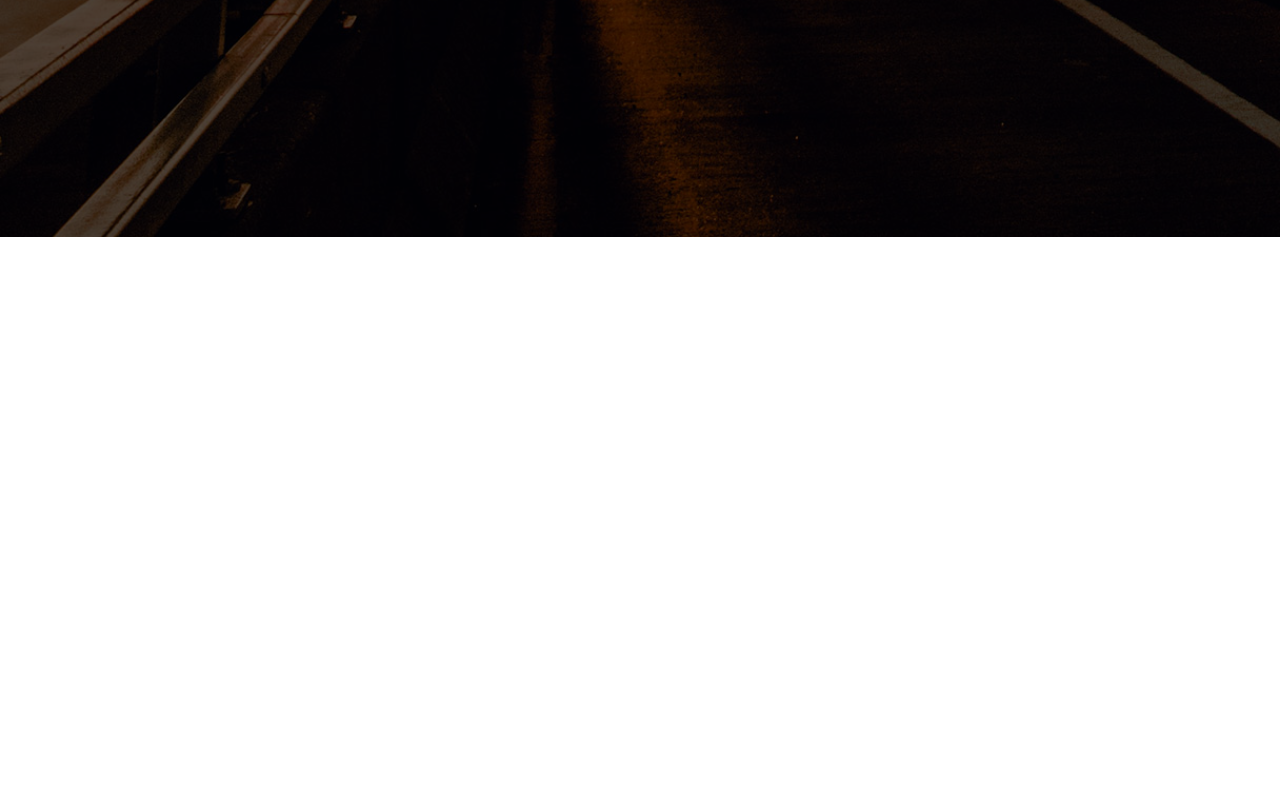
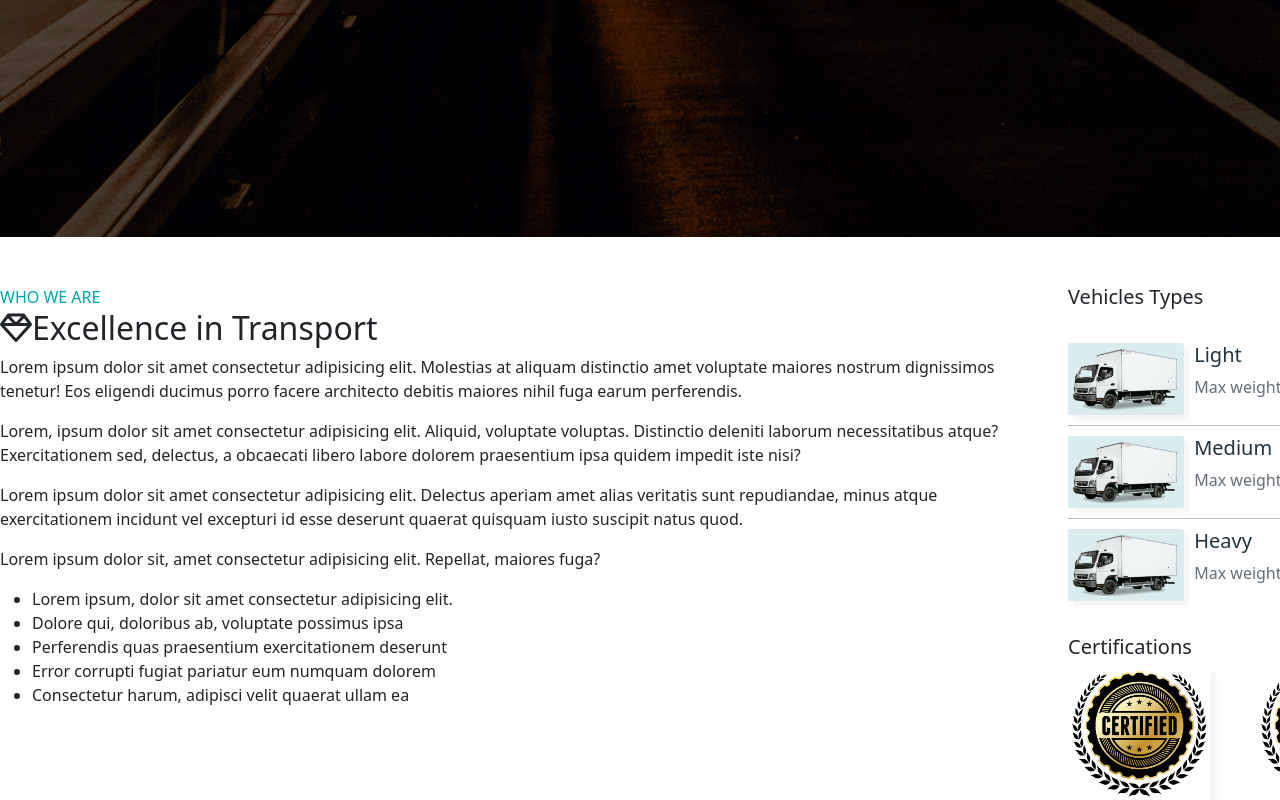
Before and after one commit to Gaki13/proj-html-vuejs, a Vue app: page / in a window 1280 px wide. Shown: the part 933-1733 px from the top of the page. Before the commit the page ends 1170 px from the top, so only its background shows below. Built offline with nearby package versions, Linux system fonts and the light colour scheme.

Commit message:
aggiunta scaffolding del main e aggiunta aside della sezione transport

```diff
--- a/src/App.vue
+++ b/src/App.vue
@@ -1,16 +1,19 @@
 <template>
   <div id="app">
       <BaseHeader/>
+      <BaseMain/>
   </div>
 </template>
 
 <script>
 import BaseHeader from './components/BaseHeader/BaseHeader.vue'
+import BaseMain from './components/BaseMain/BaseMain.vue'
 
 export default {
   name: 'App',
   components: {
       BaseHeader,
+      BaseMain,
   }
 }
 </script>
--- a/src/assets/Style/__typo.scss
+++ b/src/assets/Style/__typo.scss
@@ -5,7 +5,7 @@ body{
 };
 
 .upper-title{
-    color: #057778;
+    color: #00a6a6;
     text-transform: uppercase;
     margin-bottom: 0;
 }
--- /dev/null
+++ b/src/components/BaseMain/BaseMain.vue
@@ -0,0 +1,36 @@
+<template>
+  <main>
+    <SectionTransport/>
+    <SectionService/>
+    <SectionProcedure/>
+    <SectionResults/>
+    <SectionFeedback/>
+    <SectionForm/>
+  </main>
+</template>
+
+<script>
+import SectionTransport from './SectionTransport.vue'
+import SectionService from './SectionService.vue'
+import SectionProcedure from './SectionProcedure.vue'
+import SectionResults from './SectionResults.vue'
+import SectionFeedback from './SectionFeedback.vue'
+import SectionForm from './SectionForm.vue'
+
+
+export default {
+    name:'BaseMain',
+    components:{
+        SectionTransport,
+        SectionService,
+        SectionProcedure,
+        SectionResults,
+        SectionFeedback,
+        SectionForm
+    }
+}
+</script>
+
+<style lang="scss" scoped>
+
+</style>
--- /dev/null
+++ b/src/components/BaseMain/SectionFeedback.vue
@@ -0,0 +1,15 @@
+<template>
+  <div class="section">
+
+  </div>
+</template>
+
+<script>
+export default {
+    name: 'SectionFeedback'
+}
+</script>
+
+<style lang="scss" scoped>
+
+</style>
--- /dev/null
+++ b/src/components/BaseMain/SectionForm.vue
@@ -0,0 +1,15 @@
+<template>
+  <div class="section">
+
+  </div>
+</template>
+
+<script>
+export default {
+    name: 'SectionForm'
+}
+</script>
+
+<style lang="scss" scoped>
+
+</style>
--- /dev/null
+++ b/src/components/BaseMain/SectionProcedure.vue
@@ -0,0 +1,15 @@
+<template>
+  <div class="section">
+
+  </div>
+</template>
+
+<script>
+export default {
+    name: 'SectionProcedure'
+}
+</script>
+
+<style lang="scss" scoped>
+
+</style>
--- /dev/null
+++ b/src/components/BaseMain/SectionResults.vue
@@ -0,0 +1,15 @@
+<template>
+  <div class="section">
+
+  </div>
+</template>
+
+<script>
+export default {
+    name: 'SectionResults'
+}
+</script>
+
+<style lang="scss" scoped>
+
+</style>
--- /dev/null
+++ b/src/components/BaseMain/SectionService.vue
@@ -0,0 +1,15 @@
+<template>
+  <div class="section">
+
+  </div>
+</template>
+
+<script>
+export default {
+    name: 'SectionService'
+}
+</script>
+
+<style lang="scss" scoped>
+
+</style>
--- /dev/null
+++ b/src/components/BaseMain/SectionTransport.vue
@@ -0,0 +1,92 @@
+<template>
+  <div class="section">
+    <div class="container-st mt-5">
+        <div class="row">
+            <!-- Parte con titolo e testo -->
+            <div class="col-9">
+                <p class="upper-title">who we are</p>
+                <h2><font-awesome-icon icon="fa-regular fa-gem" />Excellence in Transport</h2>
+                <p>Lorem ipsum dolor sit amet consectetur adipisicing elit. Molestias at aliquam distinctio amet voluptate maiores nostrum dignissimos tenetur! Eos eligendi ducimus porro facere architecto debitis maiores nihil fuga earum perferendis.</p>
+                <p>Lorem, ipsum dolor sit amet consectetur adipisicing elit. Aliquid, voluptate voluptas. Distinctio deleniti laborum necessitatibus atque? Exercitationem sed, delectus, a obcaecati libero labore dolorem praesentium ipsa quidem impedit iste nisi?</p>
+                <div>
+                    <p>Lorem ipsum dolor sit amet consectetur adipisicing elit. Delectus aperiam amet alias veritatis sunt repudiandae, minus atque exercitationem incidunt vel excepturi id esse deserunt quaerat quisquam iusto suscipit natus quod.</p>
+                </div>
+                <p>Lorem ipsum dolor sit, amet consectetur adipisicing elit. Repellat, maiores fuga? </p>
+                <ul>
+                    <li>Lorem ipsum, dolor sit amet consectetur adipisicing elit.</li>
+                    <li> Dolore qui, doloribus ab, voluptate possimus ipsa </li>
+                    <li>Perferendis quas praesentium exercitationem deserunt</li>
+                    <li>Error corrupti fugiat pariatur eum numquam dolorem</li>
+                    <li> Consectetur harum, adipisci velit quaerat ullam ea </li>
+                </ul>
+            </div>
+            <!-- Parte con elenco dei camion -->
+            <div class="col-3 d-flex flex-column">
+                <h5>Vehicles Types</h5>
+                <div class="vehicle-card mt-3">
+                    <img src="../../assets/img/truck-1.png" alt="Foto camion">
+                    <div>
+                        <h6>Light</h6>
+                        <p>Max weight 1200kg</p>
+                    </div>
+                </div>
+                <div class="vehicle-card card-middle">
+                    <img src="../../assets/img/truck-1.png" alt="Foto camion">
+                    <div>
+                        <h6>Medium</h6>
+                        <p>Max weight 6000kg</p>
+                    </div>
+                </div>
+                <div class="vehicle-card mb-4">
+                    <img src="../../assets/img/truck-1.png" alt="Foto camion">
+                    <div>
+                        <h6>Heavy</h6>
+                        <p>Max weight 24000kg</p>
+                    </div>
+                </div>
+                <h5>Certifications</h5>
+                <div class="certificed d-flex justify-content-between">
+                    <img src="../../assets/img/certificate.png" alt="certificato di eccellenza">
+                    <img src="../../assets/img/certificate.png" alt="certificato di eccellenza">
+                </div>
+            </div>
+        </div>
+    </div>
+  </div>
+</template>
+
+<script>
+export default {
+    name:'SectionTransport'
+}
+</script>
+
+<style lang="scss" scoped>
+    .vehicle-card{
+        display: flex;
+        gap: .625rem;
+        padding: .625rem 0;
+        color: #656d75;
+        h6{
+            font-size: 1.25rem;
+            color: #21333e;
+        }
+        img{
+            width: 35%;
+            background-color: #daeced;
+            padding: .3125rem;
+            border-radius: .1875rem;
+            box-shadow: 5px 5px  3px #f5f5f5;
+        }
+    }
+    .card-middle{
+        border-bottom: 1px solid #bfbfbf;
+        border-top: 1px solid #bfbfbf ;
+    }
+    .certificed{
+        img{
+            width: 43%;
+            box-shadow: 5px 5px  3px #f5f5f5;
+        }
+    }
+</style>
--- a/src/main.js
+++ b/src/main.js
@@ -16,8 +16,9 @@ import { faTwitter, faUber } from '@fortawesome/free-brands-svg-icons'
 import { faFacebookF } from '@fortawesome/free-brands-svg-icons'
 import { faLinkedin } from '@fortawesome/free-brands-svg-icons'
 import {faUser} from '@fortawesome/free-regular-svg-icons'
+import { faGem } from '@fortawesome/free-regular-svg-icons'
 /* add icons to the library */
-library.add(faClock, faPhone, faEnvelope, faTwitter, faFacebookF, faLinkedin, faUser, faUber)
+library.add(faClock, faPhone, faEnvelope, faTwitter, faFacebookF, faLinkedin, faUser, faUber, faGem)
 /* add font awesome icon component */
 Vue.component('font-awesome-icon', FontAwesomeIcon)
 
```
